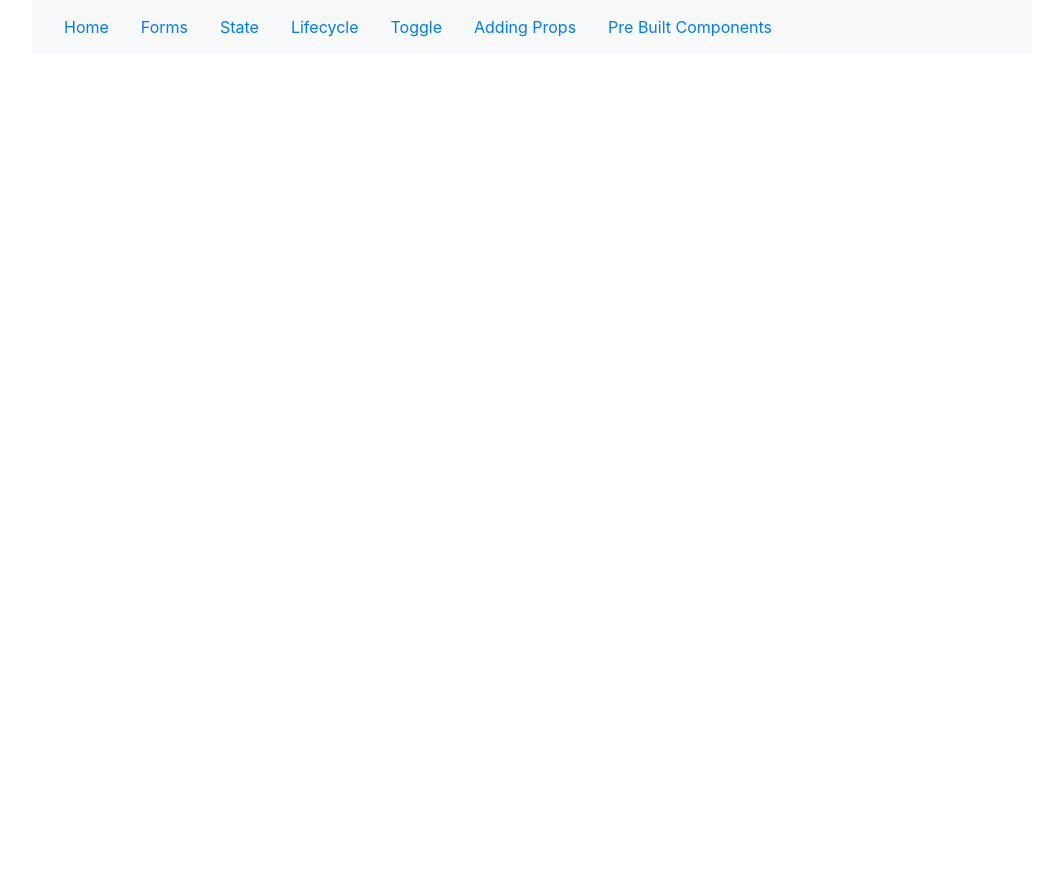
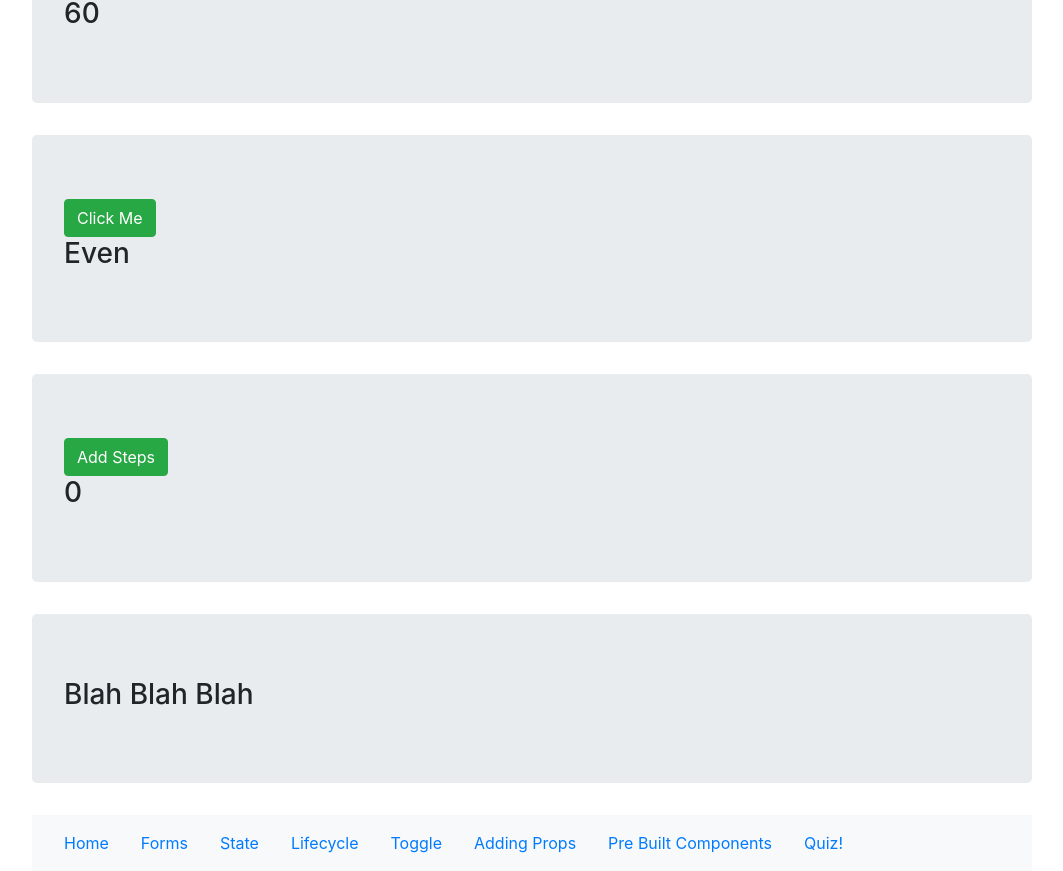
Before and after one commit to bpdm88/week-09, a React (Create React App) app: page /quiz in a window 1280 px wide. Before the commit this address had no page. Shown: the part 165-1036 px from the top of the page, without its empty margins (108-1171 px from the left). Before the commit the page ends 800 px from the top, so only its background shows below. Built offline with nearby package versions, Linux system fonts and the light colour scheme.

Commit message:
Quiz Challenges 1 - 4 - Day 5

```diff
--- a/src/App.js
+++ b/src/App.js
@@ -12,6 +12,7 @@ import Forms from "./components/Forms";
 import Lifecycle from "./components/Lifecycle";
 import AddProp from "./components/AddProp";
 import PreMade from "./components/PreMade";
+import Quiz from "./components/Quiz";
 
 const App = () => (
     <Router>
@@ -27,13 +28,16 @@ const App = () => (
                 <Stuff />
             </Route>
             <Route exact path="/lifecycle">
-                <Lifecycle/>
+                <Lifecycle />
             </Route>
             <Route exact path="/addprop">
-                <AddProp/>
+                <AddProp />
             </Route>
             <Route exact path="/premade">
-                <PreMade/>
+                <PreMade />
+            </Route>
+            <Route exact path="/quiz">
+                <Quiz />
             </Route>
             <Route exact path="/toggle">
                 <ToggleText initial="Hello" alternative="World" />
@@ -42,10 +46,15 @@ const App = () => (
                 path="/square/:colour"
                 render={({ match }) => <Square colour={match.params.colour} />}
             />
-			<Route
-				path="/stepcount/:max/:steps"
-				render={({ match }) => <StepCounter max={+match.params.max} steps={+match.params.steps} />}
-			/>
+            <Route
+                path="/stepcount/:max/:steps"
+                render={({ match }) => (
+                    <StepCounter
+                        max={+match.params.max}
+                        steps={+match.params.steps}
+                    />
+                )}
+            />
             <FourOhFour />
         </Switch>
         <Footer />
--- a/src/components/Footer.js
+++ b/src/components/Footer.js
@@ -2,18 +2,33 @@ import React from "react";
 import { Link } from "react-router-dom";
 
 class Footer extends React.Component {
-
     render() {
-
         return (
             <footer class="navbar navbar-expand-lg navbar-light bg-light">
-                    <li class="nav-link"><Link to ="/">Home</Link></li>
-                    <li class="nav-link"><Link to ="/forms">Forms</Link></li>
-                    <li class="nav-link"><Link to = "/stuff">State</Link></li>
-                    <li class="nav-link"><Link to ="/lifecycle">Lifecycle</Link></li>
-                    <li class="nav-link"><Link to = "/toggle">Toggle</Link></li>
-                    <li class="nav-link"><Link to ="/addprop">Adding Props</Link></li>
-                    <li class="nav-link"><Link to ="/premade">Pre Built Components</Link></li>
+                <li class="nav-link">
+                    <Link to="/">Home</Link>
+                </li>
+                <li class="nav-link">
+                    <Link to="/forms">Forms</Link>
+                </li>
+                <li class="nav-link">
+                    <Link to="/stuff">State</Link>
+                </li>
+                <li class="nav-link">
+                    <Link to="/lifecycle">Lifecycle</Link>
+                </li>
+                <li class="nav-link">
+                    <Link to="/toggle">Toggle</Link>
+                </li>
+                <li class="nav-link">
+                    <Link to="/addprop">Adding Props</Link>
+                </li>
+                <li class="nav-link">
+                    <Link to="/premade">Pre Built Components</Link>
+                </li>
+                <li class="nav-link">
+                    <Link to="/quiz">Quiz!</Link>
+                </li>
             </footer>
         );
     }
--- /dev/null
+++ b/src/components/Quiz.js
@@ -0,0 +1,15 @@
+import Multiplier from "./quiz/Multiplier";
+import Even from "./quiz/Even";
+import CountBy from "./quiz/CountBy";
+import HideMe from "./quiz/HideMe";
+
+const Quiz = () => (
+    <>
+        <Multiplier x={6} y={10} />
+        <Even />
+        <CountBy step={5} />
+        <HideMe>Blah Blah Blah</HideMe>
+    </>
+);
+
+export default Quiz;
--- /dev/null
+++ b/src/components/quiz/CountBy.js
@@ -0,0 +1,31 @@
+import React from "react";
+
+class CountBy extends React.Component {
+    constructor(props) {
+        super(props);
+
+        this.state = {
+            steps: 0,
+        };
+
+        this.handleClick = this.handleClick.bind(this);
+    }
+
+    handleClick() {
+        this.setState({ steps: this.state.steps + this.props.step });
+    }
+
+    render() {
+        let { steps } = this.state;
+        return (
+            <section class="jumbotron">
+                <button onClick={this.handleClick} class="btn btn-success">
+                    Add Steps
+                </button>
+                <h3>{steps}</h3>
+            </section>
+        );
+    }
+}
+
+export default CountBy;
--- /dev/null
+++ b/src/components/quiz/Even.js
@@ -0,0 +1,30 @@
+import React from "react";
+
+class Even extends React.Component {
+    constructor(props) {
+        super(props);
+
+        this.state = {
+            number: 0,
+        };
+
+        this.handleClick = this.handleClick.bind(this);
+    }
+
+    handleClick() {
+        this.setState({ number: this.state.number + 1 });
+    }
+
+    render() {
+        return (
+            <section class="jumbotron">
+                <button onClick={this.handleClick} class="btn btn-success">
+                    Click Me
+                </button>
+                <h3>{this.state.number % 2 === 0 ? "Even" : "Odd"}</h3>
+            </section>
+        );
+    }
+}
+
+export default Even;
--- /dev/null
+++ b/src/components/quiz/HideMe.js
@@ -0,0 +1,28 @@
+import React from "react";
+
+class HideMe extends React.Component {
+    constructor(props) {
+        super(props);
+
+        this.state = {
+            text: true,
+        };
+
+        this.handleClick = this.handleClick.bind(this);
+    }
+
+    handleClick() {
+        this.setState({ text: !this.state.text });
+    }
+
+    render() {
+        const { children } = this.props;
+        return (
+            <section onClick={this.handleClick} class="jumbotron">
+                {this.state.text ? <h3>{children}</h3> : null}
+            </section>
+        );
+    }
+}
+
+export default HideMe;
--- /dev/null
+++ b/src/components/quiz/Multiplier.js
@@ -0,0 +1,15 @@
+import React from "react";
+
+class Multiplier extends React.Component {
+    render() {
+        let { x, y } = this.props;
+
+        return (
+            <section class="jumbotron">
+                <h3>{x * y}</h3>
+            </section>
+        );
+    }
+}
+
+export default Multiplier;
```
Also changed, not shown: 1 other file (tests, documents, lock files or other folders).
